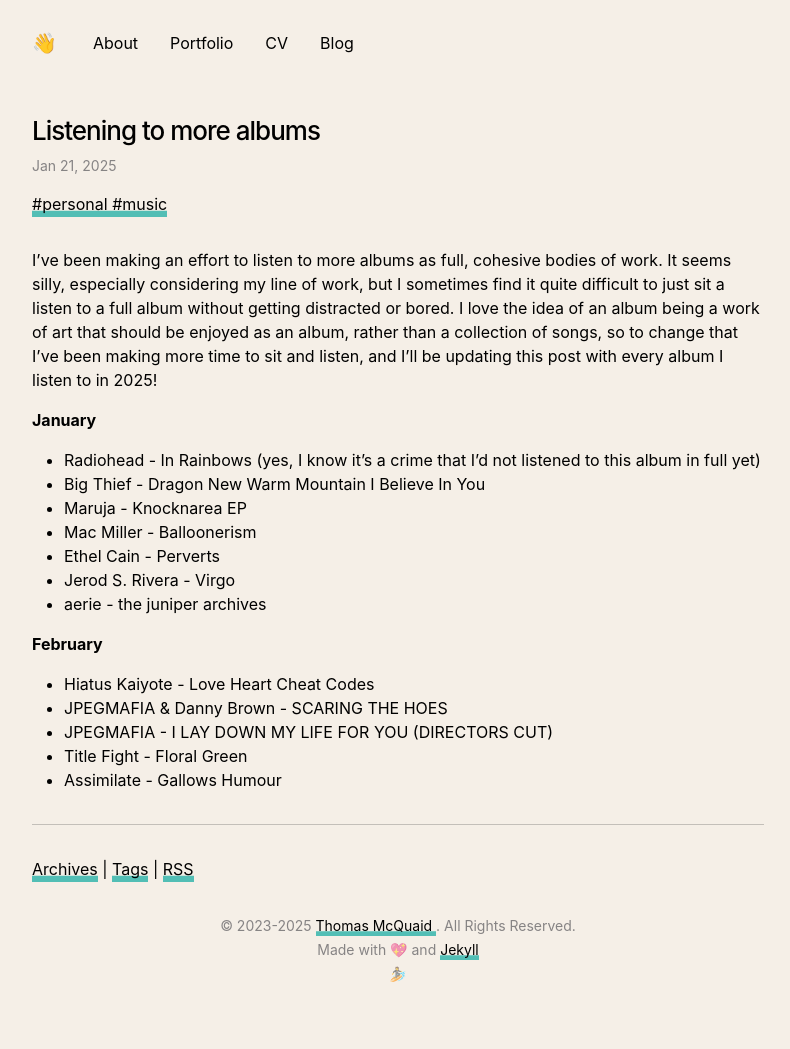
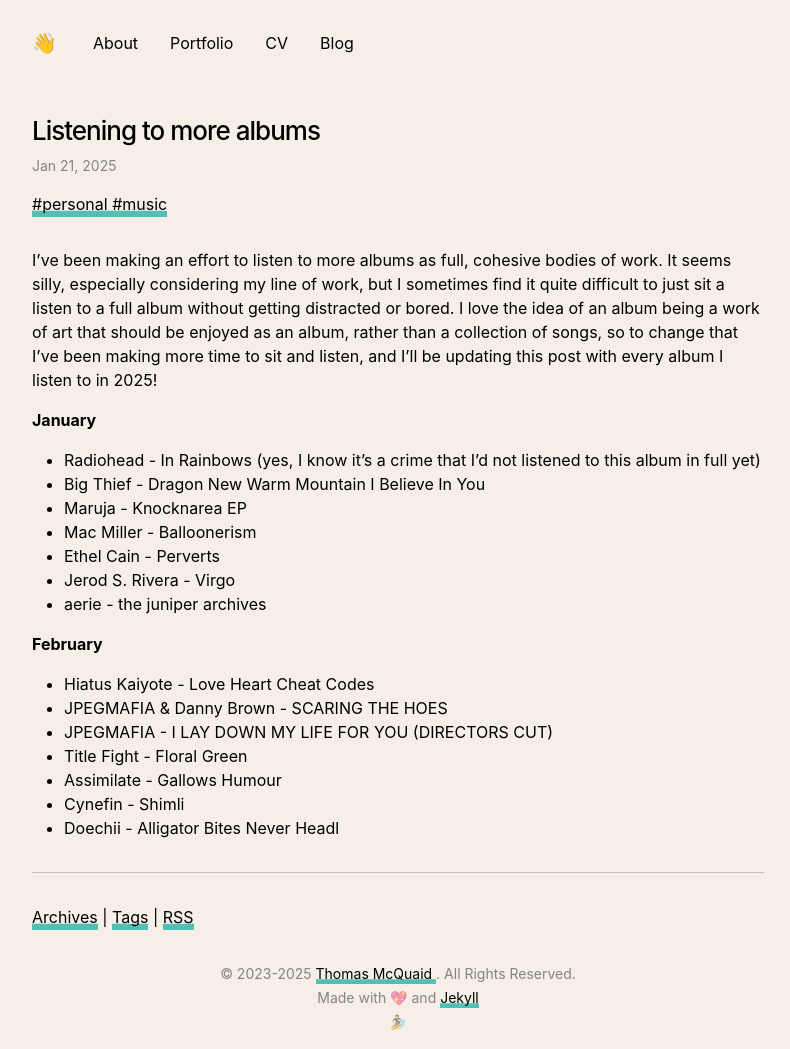
Before and after one commit to thomasmcquaidee/thomasmcquaidee.github.io, a Jekyll site: the page built from _posts/2025-01-21-listening-to-more-albums.md, in a window 1280 px wide. Shown: the whole page, without its empty margins (242-1032 px from the left). Built offline with Jekyll 4.4.1, drawn with Linux system fonts in a browser that asks for light colours; before the commit the page ends 1001 px from its top, so only the background shows below that.

Commit message:
Update 2025-01-21-listening-to-more-albums.md

```diff
--- a/_posts/2025-01-21-listening-to-more-albums.md
+++ b/_posts/2025-01-21-listening-to-more-albums.md
@@ -24,3 +24,5 @@
 - JPEGMAFIA - I LAY DOWN MY LIFE FOR YOU (DIRECTORS CUT)
 - Title Fight - Floral Green
 - Assimilate - Gallows Humour
+- Cynefin - Shimli
+- Doechii - Alligator Bites Never Headl
```
